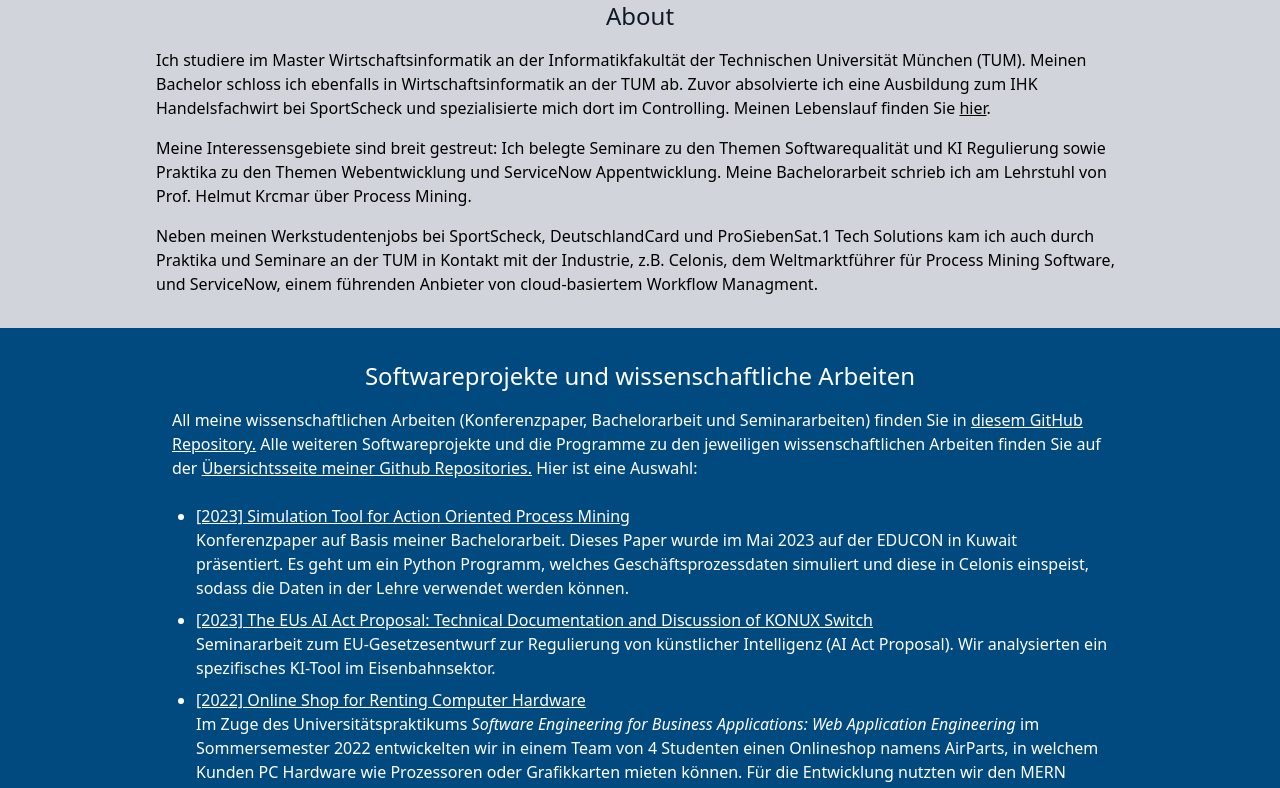
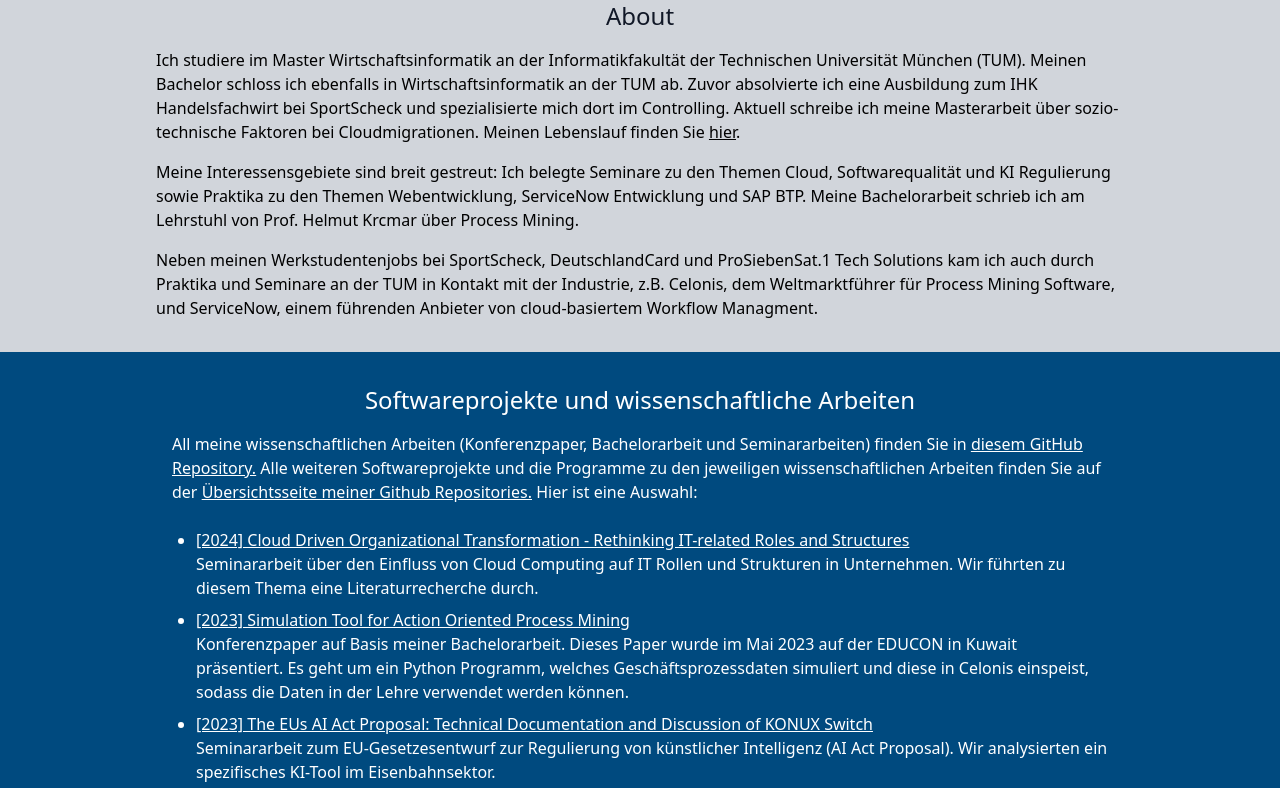
Before and after one commit to aheckl/homepage, a Next.js app: page / in a window 1280 px wide. Shown: the part 496-1284 px from the top of the page. Built offline with nearby package versions, Linux system fonts and the light colour scheme.

Commit message:
Upload cloud seminar paper

```diff
--- a/pages/index.js
+++ b/pages/index.js
@@ -45,17 +45,18 @@ const Home = () => {
           <p className="text-black">
             Ich studiere im Master Wirtschaftsinformatik an der Informatikfakultät der Technischen Universität München
             (TUM). Meinen Bachelor schloss ich ebenfalls in Wirtschaftsinformatik an der TUM ab. Zuvor absolvierte ich
-            eine Ausbildung zum IHK Handelsfachwirt bei SportScheck und spezialisierte mich dort im Controlling. Meinen
-            Lebenslauf finden Sie{" "}
+            eine Ausbildung zum IHK Handelsfachwirt bei SportScheck und spezialisierte mich dort im Controlling. Aktuell
+            schreibe ich meine Masterarbeit über sozio-technische Faktoren bei Cloudmigrationen. Meinen Lebenslauf
+            finden Sie{" "}
             <a href="cv.pdf" className=" underline hover:text-gray-500">
               hier
             </a>
             .
           </p>
           <p className="text-black mt-4">
-            Meine Interessensgebiete sind breit gestreut: Ich belegte Seminare zu den Themen Softwarequalität und KI
-            Regulierung sowie Praktika zu den Themen Webentwicklung und ServiceNow Appentwicklung. Meine Bachelorarbeit
-            schrieb ich am Lehrstuhl von Prof. Helmut Krcmar über Process Mining.
+            Meine Interessensgebiete sind breit gestreut: Ich belegte Seminare zu den Themen Cloud, Softwarequalität und
+            KI Regulierung sowie Praktika zu den Themen Webentwicklung, ServiceNow Entwicklung und SAP BTP. Meine
+            Bachelorarbeit schrieb ich am Lehrstuhl von Prof. Helmut Krcmar über Process Mining.
           </p>
 
           <p className="text-black mt-4">
@@ -75,12 +76,12 @@ const Home = () => {
           </h2>
           <p>
             All meine wissenschaftlichen Arbeiten (Konferenzpaper, Bachelorarbeit und Seminararbeiten) finden Sie in{" "}
-            <a href="https://github.com/aheckl/scientific-work" className=" underline hover:text-gray-500">
+            <a href="https://github.com/aheckl/scientific-work" className=" underline hover:text-gray-300">
               diesem GitHub Repository.
             </a>{" "}
             Alle weiteren Softwareprojekte und die Programme zu den jeweiligen wissenschaftlichen Arbeiten finden Sie
             auf der{" "}
-            <a href="https://github.com/aheckl/?tab=repositories" className=" underline hover:text-gray-500">
+            <a href="https://github.com/aheckl/?tab=repositories" className=" underline hover:text-gray-300">
               Übersichtsseite meiner Github Repositories.
             </a>{" "}
             Hier ist eine Auswahl:
@@ -89,7 +90,16 @@ const Home = () => {
           <br></br>
           <ul className="list-disc pl-6 text-white">
             <li className="mb-2">
-              <a href="https://ieeexplore.ieee.org/document/10125248" className=" underline hover:text-gray-500">
+              <a href="seminar-cloud.pdf" className=" underline hover:text-gray-300">
+                [2024] Cloud Driven Organizational Transformation - Rethinking IT-related Roles and Structures
+              </a>
+              <br />
+              Seminararbeit über den Einfluss von Cloud Computing auf IT Rollen und Strukturen in Unternehmen. Wir
+              führten zu diesem Thema eine Literaturrecherche durch.
+              <br />
+            </li>
+            <li className="mb-2">
+              <a href="https://ieeexplore.ieee.org/document/10125248" className=" underline hover:text-gray-300">
                 [2023] Simulation Tool for Action Oriented Process Mining
               </a>
               <br />
```
Also changed, not shown: 1 other file (tests, documents, lock files or other folders).
